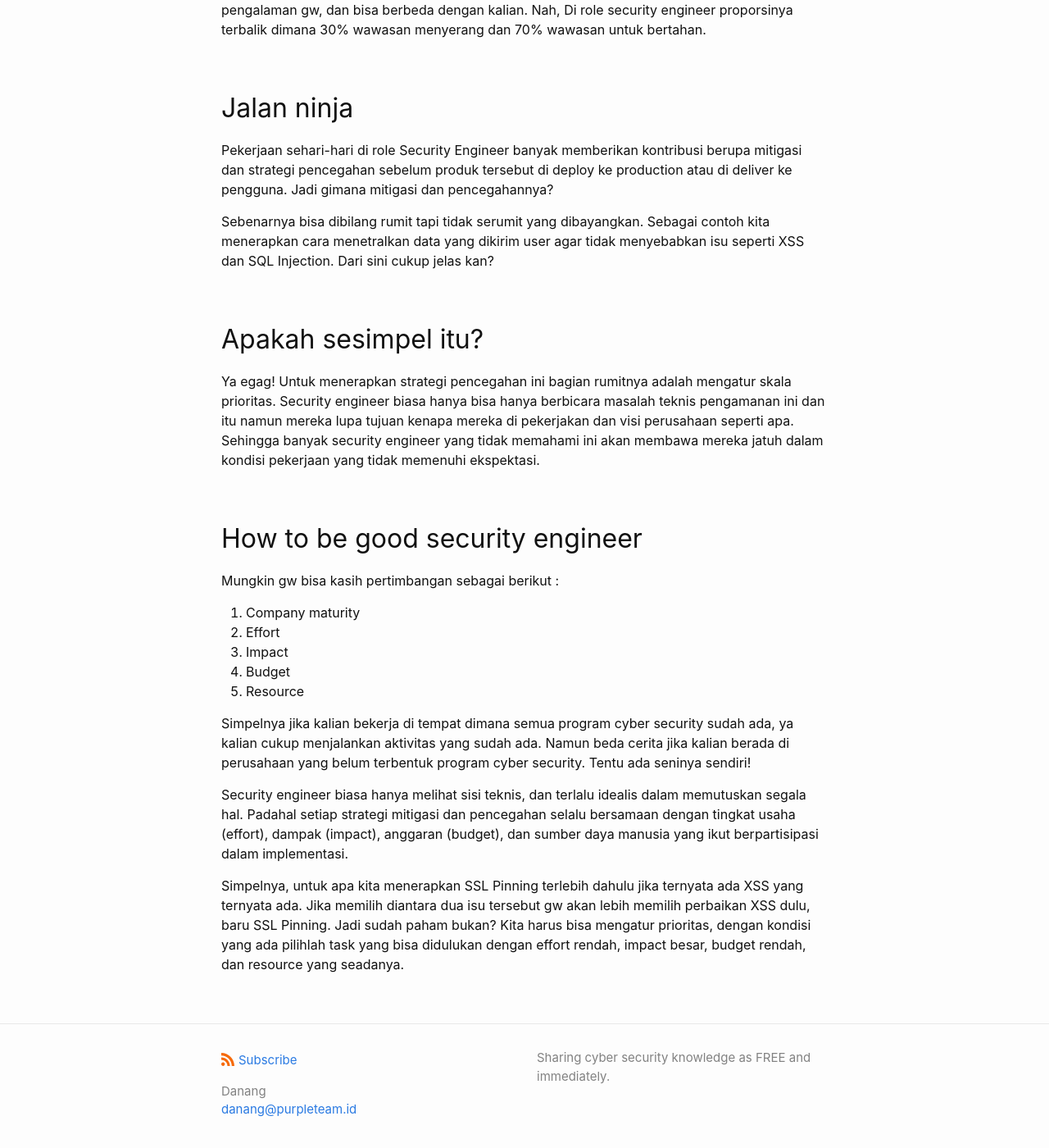
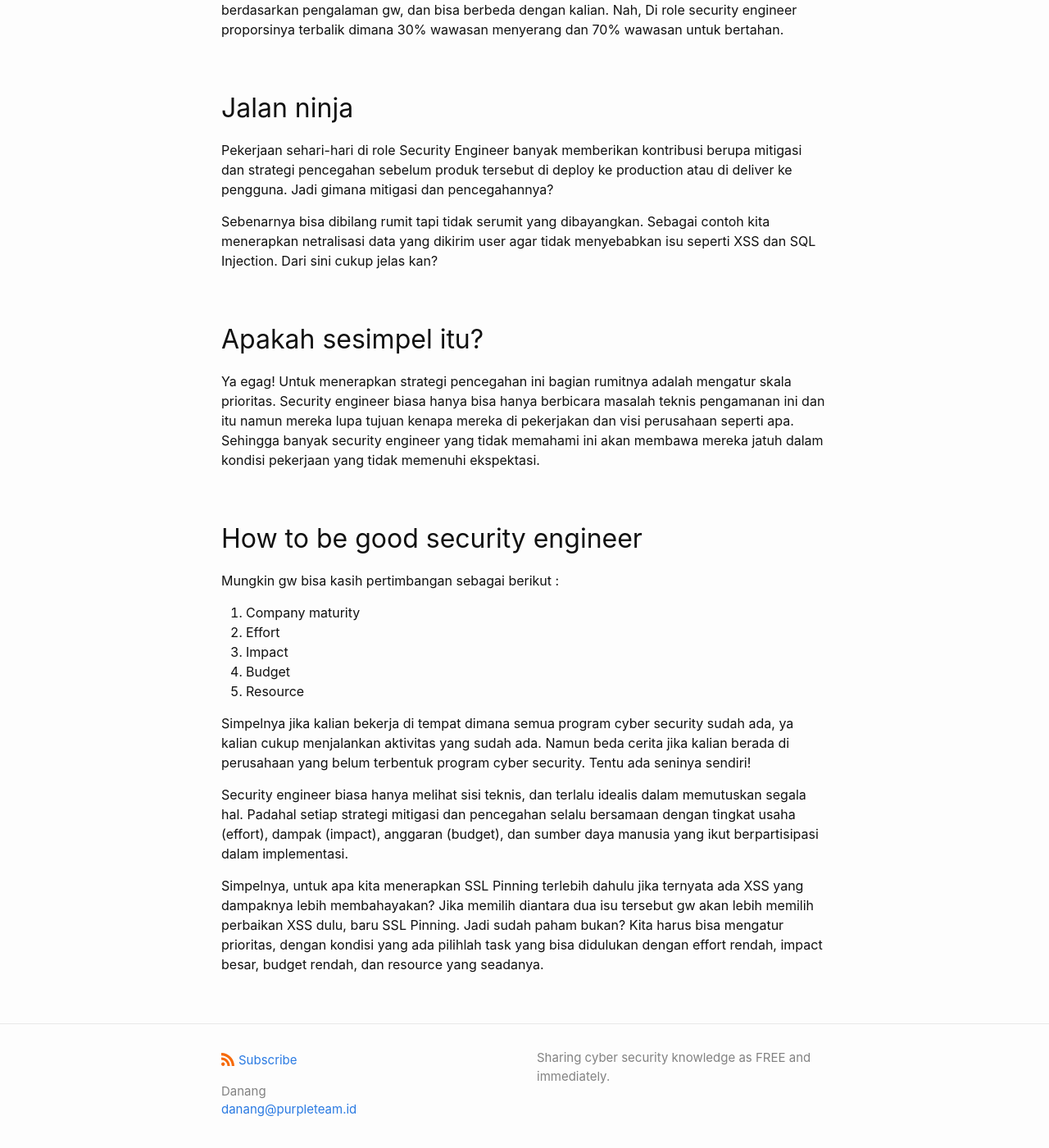
Before and after one commit to purpleteam-id/purpleteam-id.github.io, a Jekyll site: the page built from _posts/2022-06-25-cara-menjadi-security-engineer.md, in a window 1280 px wide and 1400 px high, scrolled down 542 px. Shown: the whole window at 82% size. Built offline with Jekyll 4.4.1, drawn with Linux system fonts in a browser that asks for light colours; some of the changed text lies outside the part shown.

Commit message:
Fix typo

```diff
--- a/_posts/2022-06-25-cara-menjadi-security-engineer.md
+++ b/_posts/2022-06-25-cara-menjadi-security-engineer.md
@@ -8,13 +8,13 @@ Cara menjadi security engineer? Pertanyaan yang sangat sering diajukan ketika gw
 
 ## Security Engineer
 
-Jika kalian sudah familiar dengan istilah Pentester yang cenderung offensive dan menyerang (70% menyerang, 30% wawasan bertahan). Abaikan angka persennya darimana, ini berdasarkan pengalaman gw, dan bisa berbeda dengan kalian. Nah, Di role security engineer proporsinya terbalik dimana 30% wawasan menyerang dan 70% wawasan untuk bertahan.
+Jika kalian sudah familiar dengan istilah Pentester yang cenderung offensive (70% menyerang, 30% wawasan bertahan). Please, abaikan angka persennya darimana, karena angka ini berdasarkan pengalaman gw, dan bisa berbeda dengan kalian. Nah, Di role security engineer proporsinya terbalik dimana 30% wawasan menyerang dan 70% wawasan untuk bertahan.
 
 ## Jalan ninja
 
 Pekerjaan sehari-hari di role Security Engineer banyak memberikan kontribusi berupa mitigasi dan strategi pencegahan sebelum produk tersebut di deploy ke production atau di deliver ke pengguna. Jadi gimana mitigasi dan pencegahannya?
 
-Sebenarnya bisa dibilang rumit tapi tidak serumit yang dibayangkan. Sebagai contoh kita menerapkan cara menetralkan data yang dikirim user agar tidak menyebabkan isu seperti XSS dan SQL Injection. Dari sini cukup jelas kan?
+Sebenarnya bisa dibilang rumit tapi tidak serumit yang dibayangkan. Sebagai contoh kita menerapkan netralisasi data yang dikirim user agar tidak menyebabkan isu seperti XSS dan SQL Injection. Dari sini cukup jelas kan?
 
 ## Apakah sesimpel itu?
 
@@ -34,4 +34,4 @@ Simpelnya jika kalian bekerja di tempat dimana semua program cyber security suda
 
 Security engineer biasa hanya melihat sisi teknis, dan terlalu idealis dalam memutuskan segala hal. Padahal setiap strategi mitigasi dan pencegahan selalu bersamaan dengan tingkat usaha (effort), dampak (impact), anggaran (budget), dan sumber daya manusia yang ikut berpartisipasi dalam implementasi.
 
-Simpelnya, untuk apa kita menerapkan SSL Pinning terlebih dahulu jika ternyata ada XSS yang ternyata ada. Jika memilih diantara dua isu tersebut gw akan lebih memilih perbaikan XSS dulu, baru SSL Pinning. Jadi sudah paham bukan? Kita harus bisa mengatur prioritas, dengan kondisi yang ada pilihlah task yang bisa didulukan dengan effort rendah, impact besar, budget rendah, dan resource yang seadanya.
+Simpelnya, untuk apa kita menerapkan SSL Pinning terlebih dahulu jika ternyata ada XSS yang dampaknya lebih membahayakan? Jika memilih diantara dua isu tersebut gw akan lebih memilih perbaikan XSS dulu, baru SSL Pinning. Jadi sudah paham bukan? Kita harus bisa mengatur prioritas, dengan kondisi yang ada pilihlah task yang bisa didulukan dengan effort rendah, impact besar, budget rendah, dan resource yang seadanya.
```
